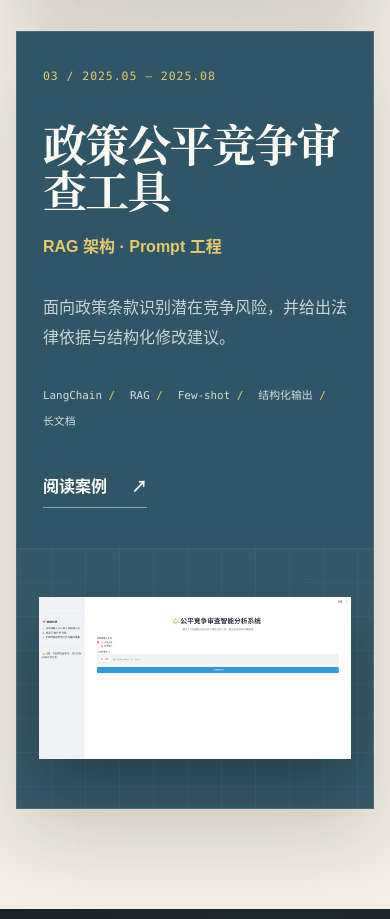
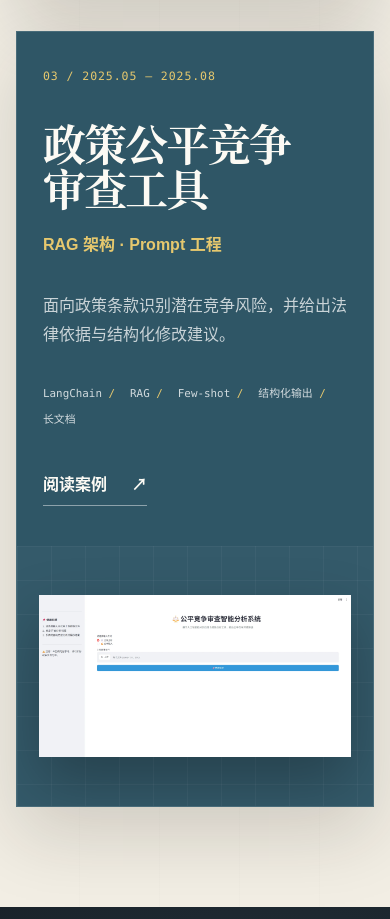
Before and after one commit to TT-20011031/zhangzhente-portfolio, a Next.js app: page / in a window 390 px wide. Shown: the part 3402-4321 px from the top of the page. Built offline with nearby package versions, Linux system fonts and the light colour scheme.

Commit message:
Refine policy review case layout

```diff
--- a/src/app/globals.css
+++ b/src/app/globals.css
@@ -496,6 +496,11 @@ img {
   white-space: nowrap;
 }
 
+.project-card.tone-civic .project-copy h3 {
+  font-size: clamp(3rem, 3.6vw, 3.5rem);
+  white-space: nowrap;
+}
+
 .project-copy .card-role {
   margin: 18px 0 32px;
   color: var(--card-accent);
@@ -723,6 +728,11 @@ img {
   line-height: .98;
 }
 
+.study-page.tone-civic .study-title-grid h1 {
+  font-size: clamp(3.75rem, 6vw, 6.5rem);
+  line-height: .98;
+}
+
 .study-thesis {
   margin: 0 0 8px;
   font-family: var(--font-display), serif;
@@ -794,11 +804,15 @@ img {
 .section-copy h2 { max-width: 900px; margin: 0 0 34px; font-family: var(--font-display), serif; font-size: clamp(2.4rem, 4.5vw, 5rem); font-weight: 500; line-height: 1.25; letter-spacing: -.045em; }
 .study-page.tone-graphite .section-copy h2 { max-width: none; font-size: clamp(2.4rem, 3.9vw, 4.4rem); }
 .study-page.tone-herbal .section-copy h2 { max-width: none; font-size: clamp(2.3rem, 3.25vw, 3.7rem); }
+.study-page.tone-civic .section-copy h2 { max-width: none; font-size: clamp(2.3rem, 3.2vw, 3.7rem); }
 
 @media (min-width: 1200px) {
   .study-page.tone-graphite .section-copy h2,
-  .study-page.tone-herbal .section-copy h2 { white-space: nowrap; }
+  .study-page.tone-herbal .section-copy h2,
+  .study-page.tone-civic .section-copy h2 { white-space: nowrap; }
 }
+
+.study-page.tone-civic .facts-grid > div:first-child strong { white-space: nowrap; }
 .section-copy > p { max-width: 800px; margin: 0 0 18px; color: #4e4a42; font-size: 1.05rem; line-height: 2; }
 .section-copy ul { max-width: 800px; margin: 30px 0 0; padding: 0; list-style: none; border-top: 1px solid var(--line); }
 .section-copy li { padding: 15px 0; border-bottom: 1px solid var(--line); }
@@ -1020,6 +1034,7 @@ img {
   .project-copy { padding: 34px 26px 40px; }
   .project-copy h3 { font-size: 2.75rem; }
   .project-card.tone-herbal .project-copy h3 { font-size: clamp(2.35rem, 11vw, 2.75rem); }
+  .project-card.tone-civic .project-copy h3 { font-size: clamp(2.35rem, 11vw, 2.75rem); }
   .project-image { min-height: 260px; padding: 22px; }
   .research-grid { grid-template-columns: 1fr; }
   .research-visual { min-height: 260px; }
@@ -1031,6 +1046,7 @@ img {
   .study-title-grid { padding-block: 52px 35px; }
   .study-title-grid h1 { font-size: clamp(3.25rem, 16vw, 5.2rem); overflow-wrap: anywhere; }
   .study-page.tone-herbal .study-title-grid h1 { font-size: clamp(2.65rem, 12vw, 3.25rem); }
+  .study-page.tone-civic .study-title-grid h1 { font-size: clamp(2.65rem, 12vw, 3.25rem); }
   .study-meta-line { flex-direction: column; gap: 8px; }
   .study-meta-line a { margin-left: 0; }
   .study-hero > .media-figure .media-trigger { min-height: 220px; }
@@ -1038,6 +1054,7 @@ img {
   .facts-grid > div { min-height: 94px; }
   .facts-grid > div + div { border-left: 0; border-top: 1px solid var(--line); }
   .study-page.tone-graphite .facts-grid > div:first-child strong { white-space: normal; }
+  .study-page.tone-civic .facts-grid > div:first-child strong { white-space: normal; }
   .study-section { grid-template-columns: 1fr; gap: 25px; }
   .section-copy h2 { font-size: 2.65rem; }
   .media-grid { grid-template-columns: 1fr; }
--- a/src/data/portfolio.ts
+++ b/src/data/portfolio.ts
@@ -388,6 +388,7 @@ export const projects: Study[] = [
     kind: "project",
     index: "03",
     title: "政策公平竞争审查工具",
+    titleLines: ["政策公平竞争", "审查工具"],
     eyebrow: "法律政策 RAG 原型",
     role: "RAG 架构 · Prompt 工程",
     period: "2025.05 — 2025.08",
@@ -399,7 +400,7 @@ export const projects: Study[] = [
     tone: "civic",
     hero: media.policyWorkspace,
     facts: [
-      { label: "个人贡献", value: "切分 / 检索 / Prompt / 重试" },
+      { label: "个人贡献", value: "切分 / 检索 / Prompt" },
       { label: "输出", value: "风险 + 依据 + 建议" },
       { label: "状态", value: "专项模块已交付集成" },
     ],
```
